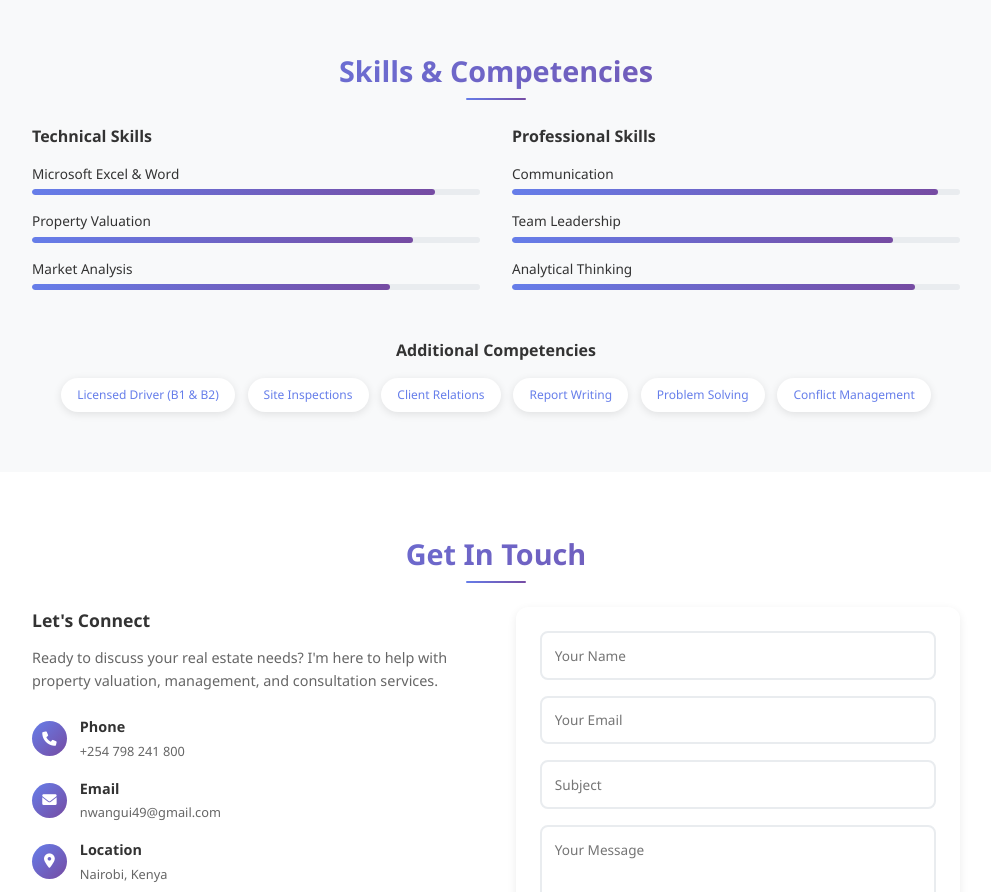
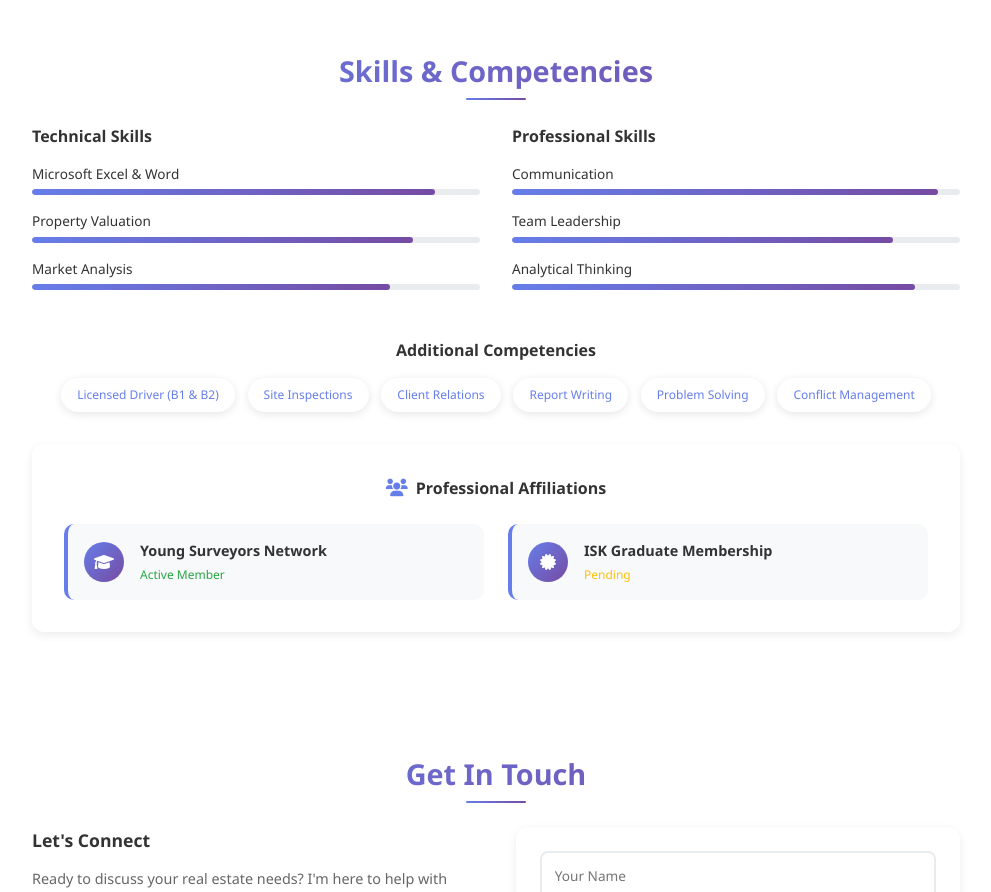
Before and after one commit to Thukubrian1/Naomi-Portfolio, a plain HTML site: page index.html in a window 1280 px wide. Shown: the part 2914-3806 px from the top of the page, without its empty margins (144-1135 px from the left). Drawn offline with Linux system fonts and the light colour scheme.

Commit message:
Portfolio

```diff
--- a/index.html
+++ b/index.html
@@ -160,19 +160,19 @@
                         <div class="skill-item">
                             <span class="skill-name">Microsoft Excel & Word</span>
                             <div class="skill-bar">
-                            <div class="skill-progress" data-width="90%"></div>
+                                <div class="skill-progress" data-width="90%" style="width: 90%;"></div>
                             </div>
                         </div>
                         <div class="skill-item">
                             <span class="skill-name">Property Valuation</span>
                             <div class="skill-bar">
-                            <div class="skill-progress" data-width="85%"></div>
+                                <div class="skill-progress" data-width="85%" style="width: 85%;"></div>
                             </div>
                         </div>
                         <div class="skill-item">
                             <span class="skill-name">Market Analysis</span>
                             <div class="skill-bar">
-                            <div class="skill-progress" data-width="80%"></div>
+                                <div class="skill-progress" data-width="80%" style="width: 80%;"></div>
                             </div>
                         </div>
                     </div>
@@ -182,19 +182,19 @@
                         <div class="skill-item">
                             <span class="skill-name">Communication</span>
                             <div class="skill-bar">
-                            <div class="skill-progress" data-width="95%"></div>
+                                <div class="skill-progress" data-width="95%" style="width: 95%;"></div>
                             </div>
                         </div>
                         <div class="skill-item">
                             <span class="skill-name">Team Leadership</span>
                             <div class="skill-bar">
-                            <div class="skill-progress" data-width="85%"></div>
+                                <div class="skill-progress" data-width="85%" style="width: 85%;"></div>
                             </div>
                         </div>
                         <div class="skill-item">
                             <span class="skill-name">Analytical Thinking</span>
                             <div class="skill-bar">
-                            <div class="skill-progress" data-width="90%"></div>
+                                <div class="skill-progress" data-width="90%" style="width: 90%;"></div>
                             </div>
                         </div>
                     </div>
@@ -209,6 +209,30 @@
                         <span class="skill-tag">Report Writing</span>
                         <span class="skill-tag">Problem Solving</span>
                         <span class="skill-tag">Conflict Management</span>
+                    </div>
+                </div>
+
+                <div class="professional-affiliations">
+                    <h3><i class="fas fa-users"></i> Professional Affiliations</h3>
+                    <div class="affiliations-grid">
+                        <div class="affiliation-item">
+                            <div class="affiliation-icon">
+                                <i class="fas fa-graduation-cap"></i>
+                            </div>
+                            <div class="affiliation-details">
+                                <h4>Young Surveyors Network</h4>
+                                <p class="affiliation-status status-active">Active Member</p>
+                            </div>
+                        </div>
+                        <div class="affiliation-item">
+                            <div class="affiliation-icon">
+                                <i class="fas fa-certificate"></i>
+                            </div>
+                            <div class="affiliation-details">
+                                <h4>ISK Graduate Membership</h4>
+                                <p class="affiliation-status status-pending">Pending</p>
+                            </div>
+                        </div>
                     </div>
                 </div>
             </div>
@@ -262,7 +286,7 @@
                     </div>
                     <form id="contactForm" action="https://api.web3forms.com/submit" method="POST">
 
-                        <input type="hidden" name="access_key" value="YOUR_ACCESS_KEY_HERE">
+                        <input type="hidden" name="access_key" value="3290e2bd-15e4-4be5-a5cc-e245a5f57136">
 
                         <div class="form-group">
                             <input type="text" id="name" name="name" placeholder="Your Name" required>
--- a/style.css
+++ b/style.css
@@ -517,10 +517,6 @@
         }
 
         /* Skills Section */
-        .skills-section {
-            background: #f8f9fa;
-        }
-
         .skills-grid {
             display: grid;
             grid-template-columns: 1fr 1fr;
@@ -557,7 +553,7 @@
             height: 100%;
             background: linear-gradient(135deg, #667eea 0%, #764ba2 100%);
             width: 0;
-            transition: width 1s ease;
+            transition: width 1.5s ease;
             border-radius: 8px;
         }
 
@@ -573,6 +569,7 @@
             flex-wrap: wrap;
             gap: 0.8rem;
             justify-content: center;
+            margin-bottom: 2rem;
         }
 
         .skill-tag {
@@ -589,6 +586,86 @@
         .skill-tag:hover {
             transform: translateY(-2px);
             box-shadow: 0 4px 12px rgba(0, 0, 0, 0.15);
+        }
+
+        /* Professional Affiliations */
+        .professional-affiliations {
+            background: white;
+            padding: 2rem;
+            border-radius: 12px;
+            box-shadow: 0 3px 10px rgba(0, 0, 0, 0.08);
+            margin-top: 2rem;
+        }
+
+        .professional-affiliations h3 {
+            font-size: 1rem;
+            margin-bottom: 1.5rem;
+            color: #333;
+            text-align: center;
+            display: flex;
+            align-items: center;
+            justify-content: center;
+            gap: 0.5rem;
+        }
+
+        .professional-affiliations h3 i {
+            color: #667eea;
+            font-size: 1.1rem;
+        }
+
+        .affiliations-grid {
+            display: grid;
+            grid-template-columns: 1fr 1fr;
+            gap: 1.5rem;
+        }
+
+        .affiliation-item {
+            display: flex;
+            align-items: center;
+            gap: 1rem;
+            padding: 1rem;
+            background: #f8f9fa;
+            border-radius: 10px;
+            border-left: 4px solid #667eea;
+            transition: all 0.3s ease;
+        }
+
+        .affiliation-item:hover {
+            transform: translateY(-2px);
+            box-shadow: 0 4px 12px rgba(0, 0, 0, 0.1);
+        }
+
+        .affiliation-icon {
+            width: 40px;
+            height: 40px;
+            background: linear-gradient(135deg, #667eea 0%, #764ba2 100%);
+            color: white;
+            border-radius: 50%;
+            display: flex;
+            align-items: center;
+            justify-content: center;
+            font-size: 1rem;
+            flex-shrink: 0;
+        }
+
+        .affiliation-details h4 {
+            font-size: 0.9rem;
+            color: #333;
+            margin-bottom: 0.3rem;
+        }
+
+        .affiliation-status {
+            font-size: 0.75rem;
+            color: #666;
+            font-weight: 500;
+        }
+
+        .status-active {
+            color: #28a745;
+        }
+
+        .status-pending {
+            color: #ffc107;
         }
 
         /* Contact Section */
```
Lines whose indentation alone changed are shown as unchanged.
